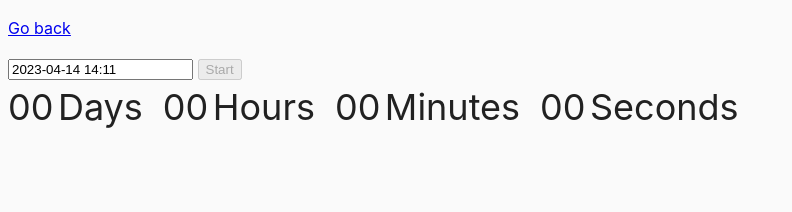
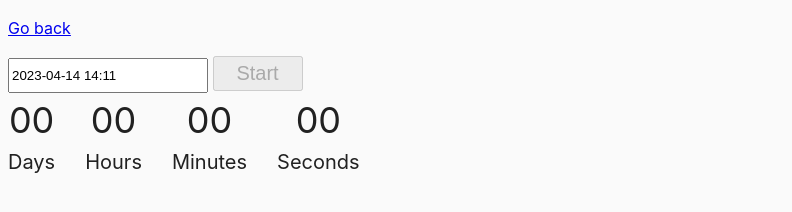
Before and after one commit to Helen-A-lex/goit-hw-js-9, a website built with Parcel: page src/02-timer.html in a window 1280 px wide. Shown: the whole page, without its empty margins (0-792 px from the left). Built offline with nearby package versions, Linux system fonts and the light colour scheme.

Commit message:
add scc style 2 task and add task3

```diff
--- a/src/02-timer.html
+++ b/src/02-timer.html
@@ -10,7 +10,7 @@
     <p><a href="index.html">Go back</a></p>
 
     <input type="text" id="datetime-picker" />
-    <button type="button" data-start>Start</button>
+    <button type="button" class="btn" data-start>Start</button>
 
     <div class="timer">
       <div class="field">
--- a/src/css/common.css
+++ b/src/css/common.css
@@ -16,17 +16,30 @@ img {
   display: block;
   max-width: 100%;
 }
+.flatpickr-input{
+  width: 200px;
+  height: 35px;
+}
+.btn{
+  width: 90px;
+  height: 35px;
+  font-size: 20px;
+  padding: 0;
+}
 .timer{
   display: flex;
-  gap: 20px;
+  gap: 30px;
 
 }
 .field{
-
+  display: flex;
+   flex-direction: column;
+ justify-content: center;
 }
 .label{
-  font-size: 36px;
+  font-size: 20px;
 }
 .value{
   font-size: 36px;
+  text-align: center;
 }
```
Also changed, not shown: src/js/03-promises.js (+42 -6 lines).
